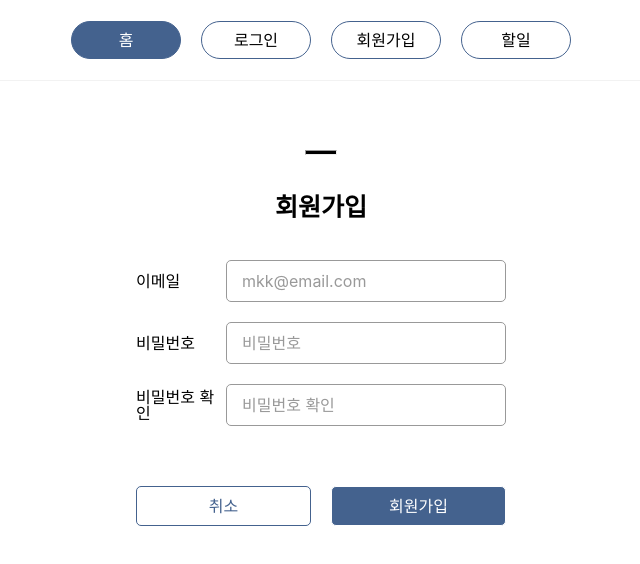
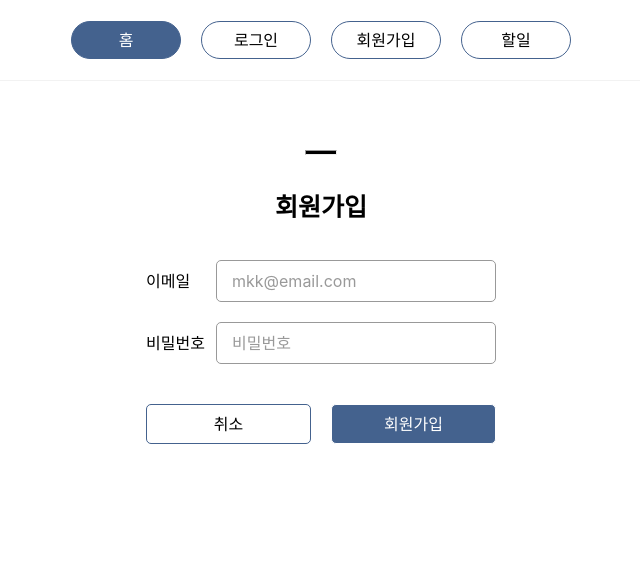
Before and after one commit to mkk00/Todo-List-React-Project-with-Axios, a React (Create React App) app: page /signup in a window 1280 px wide. Shown: the top 564 px of the page, without its empty margins (319-959 px from the left). Built offline with nearby package versions, Linux system fonts and the light colour scheme.

Commit message:
[feat] add signup state & connect input value

```diff
--- a/src/component/button.jsx
+++ b/src/component/button.jsx
@@ -1,8 +1,8 @@
 import styled from "styled-components";
 
-function FormButton({title, type, className, pointColor, onClick, testid, unActive}){
+function FormButton({title, type, className, pointColor, onClick, testid}){
   return(
-    <Submit className={className} data-testid={testid} pointColor={pointColor} unActive={unActive} title={title} type={type} onClick={onClick}>
+    <Submit className={className} data-testid={testid} pointColor={pointColor} title={title} type={type} onClick={onClick}>
       {title}
     </Submit>
   )
@@ -10,7 +10,7 @@ function FormButton({title, type, className, pointColor, onClick, testid, unActi
 
 const Submit = styled.button`
   background: ${props=>props.pointColor? "#44628E" : "#fff" };
-  color: ${props=>props.pointColor? "#fff" : "#44628E" };
+  color: ${props=>props.pointColor? "#fff" : "#000" };
   border: 1px solid ${props=>props.pointColor? "#fff":"#44628E"};
   width: 100%;
   border-radius: 5px;
--- a/src/pages/SignUp.jsx
+++ b/src/pages/SignUp.jsx
@@ -1,3 +1,6 @@
+import { useState } from "react"; 'react';
+import { useNavigate } from 'react-router-dom';
+
 import styled from "styled-components";
 
 import FormInput from "../component/formInput";
@@ -5,6 +8,28 @@ import FormButton from "../component/button";
 import Divider from "../component/divider";
 
 function SignUp() {
+  const [email, setEmail] = useState('');
+  const [password, setPassword] = useState('');
+
+  const navigate = useNavigate();
+
+  const handleEmailChange = (e) => {
+    setEmail(e.target.value);
+  }
+
+  const handlePasswordChange = (e) => {
+    setPassword(e.target.value);
+  }
+
+  const handleSubmit = (e) => {
+    e.preventDefault();
+  }
+
+  const handleBackPage = (e) => {
+    e.preventDefault();
+    navigate(-1);
+  }
+
   return(
     <section className="container">
       <Divider />
@@ -12,12 +37,11 @@ function SignUp() {
       <Form>
         <fieldset>
           <legend>회원가입 폼</legend>
-          <FormInput label="이메일" placeholder="mkk@email.com" testid="email-input" />
-          <FormInput label="비밀번호" placeholder="비밀번호" testid="password-input" />
-          <FormInput label="비밀번호 확인" placeholder="비밀번호 확인" testid="re-password-input" />
+          <FormInput label="이메일" name="email" placeholder="mkk@email.com" testid="email-input" type="eamil" value={email} onChange={handleEmailChange} />
+          <FormInput label="비밀번호" name="password" placeholder="비밀번호" testid="password-input" type="password" value={password} onChange={handlePasswordChange} />
           <ButtonBox>
-            <FormButton title="취소" unActive type="button" />
-            <FormButton testid="signup-button" title="회원가입" type="button" pointColor />
+            <FormButton title="취소" type="button" onClick={handleBackPage} />
+            <FormButton testid="signup-button" title="회원가입" type="button" pointColor onClick={handleSubmit} />
           </ButtonBox>
         </fieldset>
       </Form>
@@ -26,7 +50,7 @@ function SignUp() {
 }
 
 const Form = styled.form`
-  width: 370px;
+  width: 350px;
   margin: 0 auto;
 
   fieldset{
@@ -38,7 +62,7 @@ const Form = styled.form`
 
 const ButtonBox = styled.div`
   width: 100%;
-  margin: 40px auto 0 auto;
+  margin: 20px auto 0 auto;
   display: flex;
   gap: 20px;
 `
```
